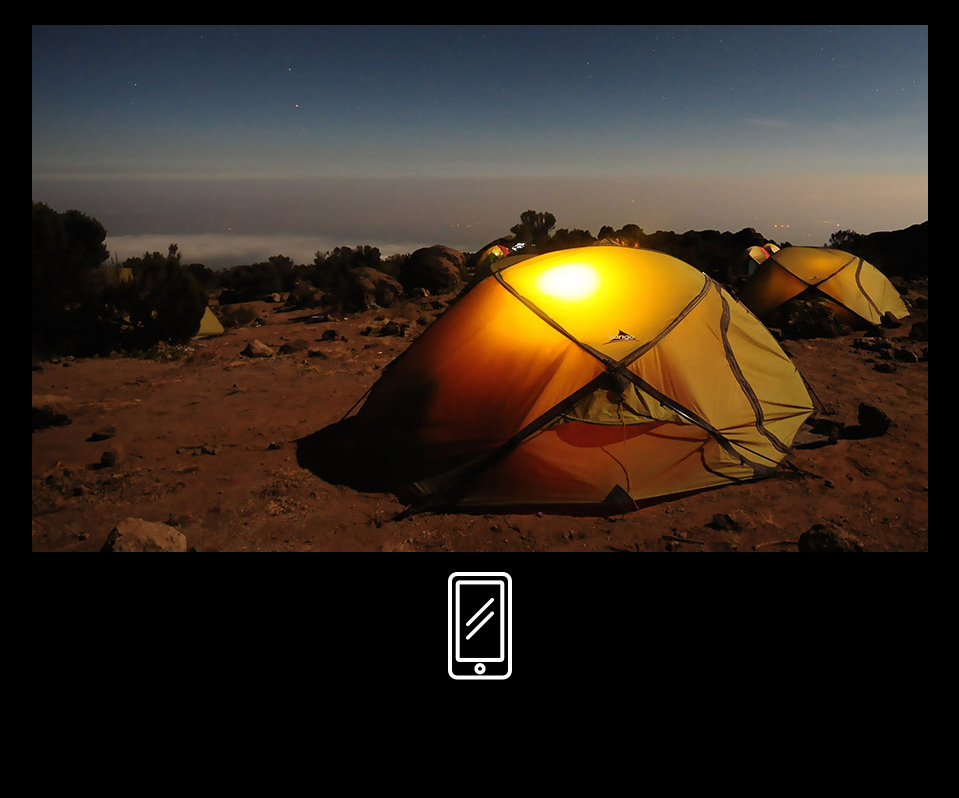
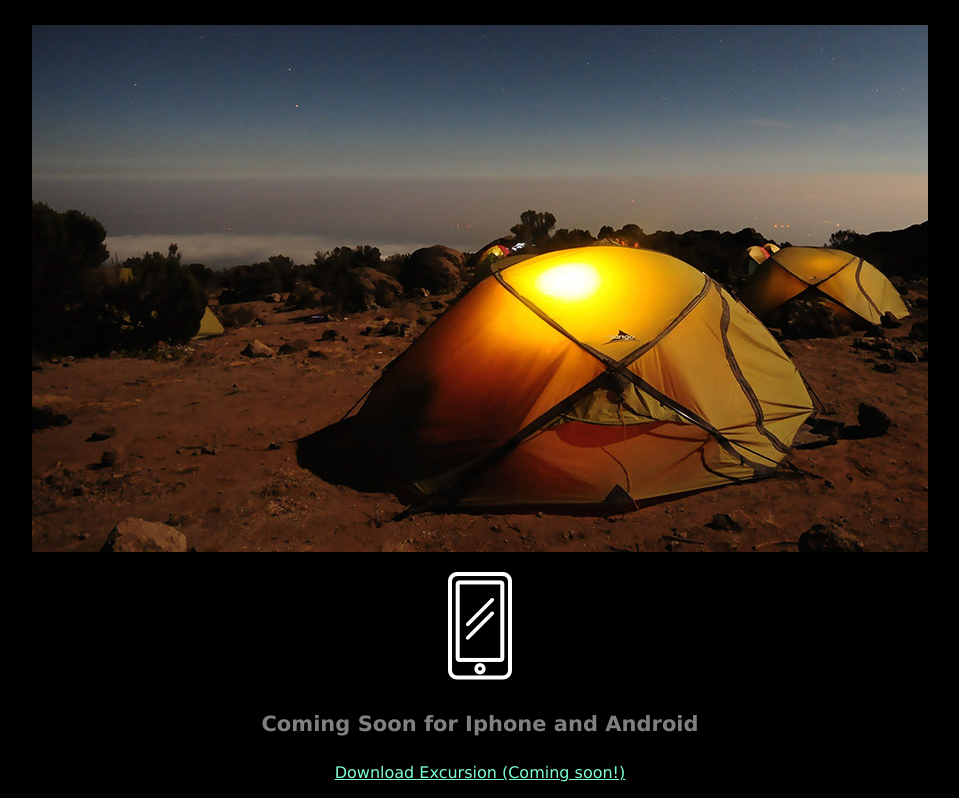
Before and after one commit to Nokiszyn/excursion, a plain HTML site: page index.html in a window 1280 px wide. Shown: the part 460-1258 px from the top of the page, without its empty margins (160-1119 px from the left). Before the commit the page ends 1160 px from the top, so only its background shows below. Drawn offline with Linux system fonts and the light colour scheme.

Commit message:
footer text added

```diff
--- a/index.html
+++ b/index.html
@@ -17,6 +17,8 @@
     <h4 class="header--sub">Excursion remebers places you like, and recommends new points fo interest for you. </h4>
     <p><img src="resources/Images/camp.jpg" alt="Camp"></p>
     <p><img src="resources/Images/phone.png"></p>
+    <h4 class= "header--sub">Coming Soon for Iphone and Android </h4>
+    <p><a class= "link--cta" href="#">Download Excursion (Coming soon!)</a></p>
 </body>
 
 </html>
```
